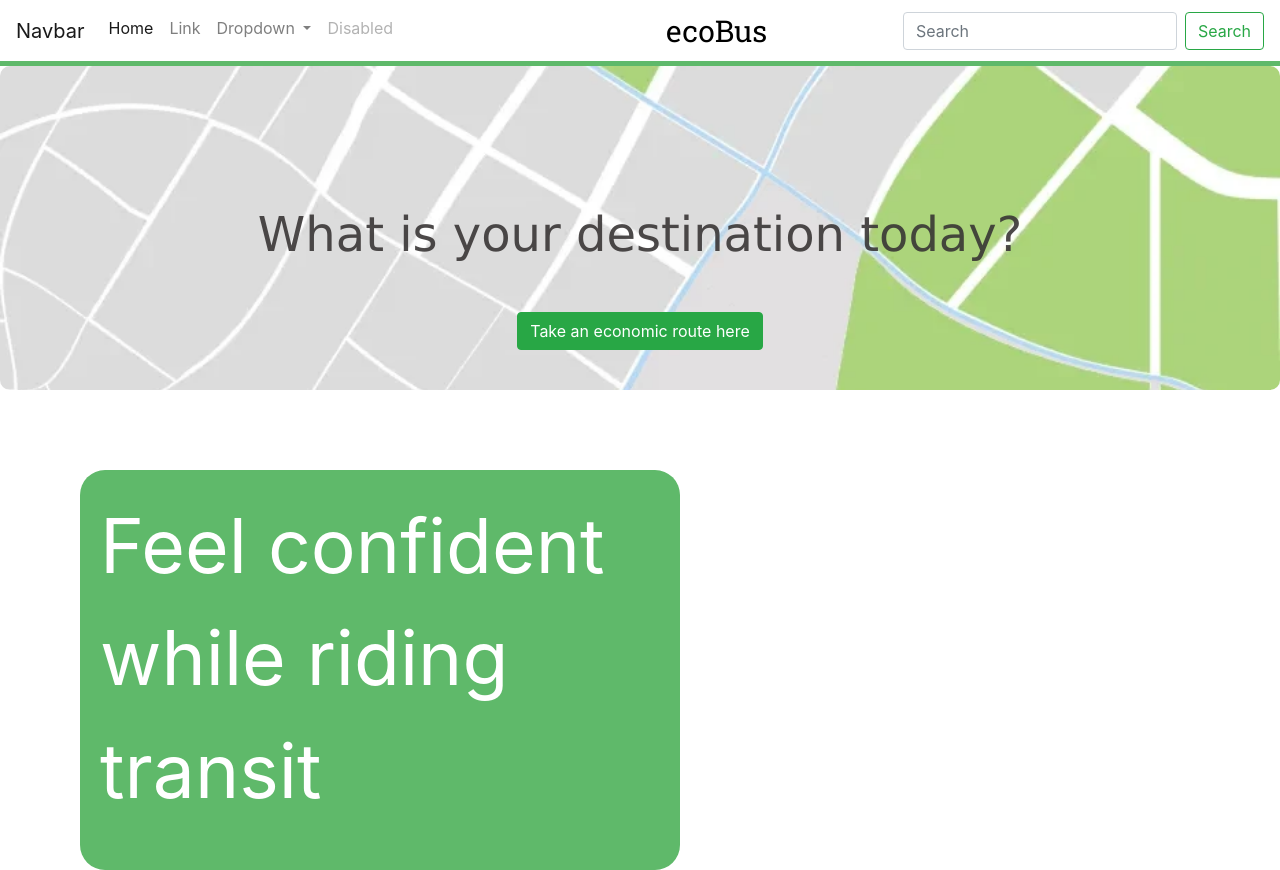
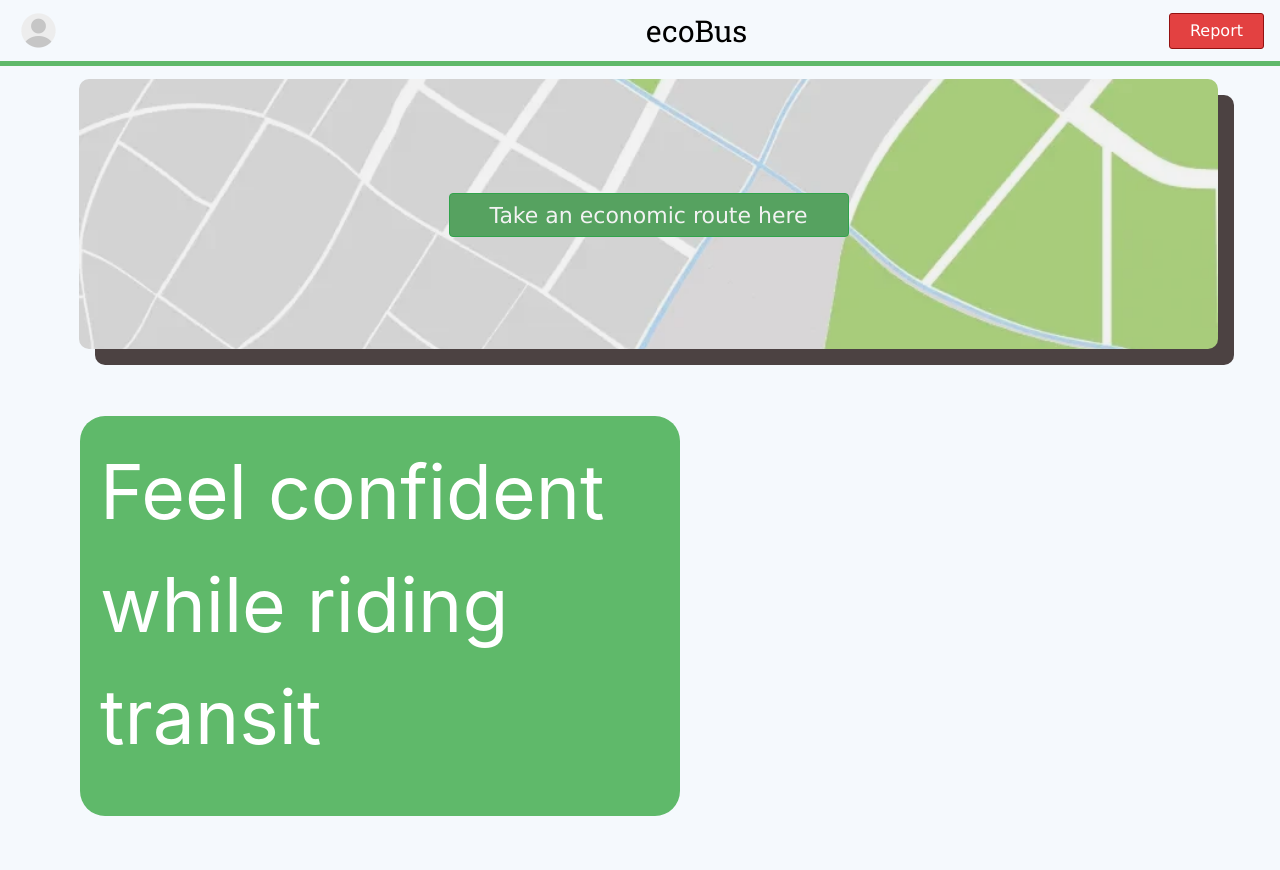
Before and after one commit to NocturnalKing/SFHacks, a plain HTML site: page website.html in a window 1280 px wide. Shown: the top 870 px of the page. After the commit the page ends 816 px from the top, so only its background shows below. Drawn offline with nearby package versions, Linux system fonts and the light colour scheme.

Commit message:
Navbar
Navbar Icons were changed

```diff
--- a/styles.css
+++ b/styles.css
@@ -1,6 +1,4 @@
-body {
-    background-color: powderblue;
-  }
+
   h1 {
     color: blue;
   }
@@ -43,7 +41,13 @@ body {
   }
 
   /**************** What is your destination ****************/
-
+.destination-text{
+font-size: 0px;
+font-family: "Roboto Slab", serif;
+color:rgb(84, 76, 78);
+padding: -400px 0 34px;
+margin-top: -60px;
+}
 
 
 
--- a/website.html
+++ b/website.html
@@ -26,46 +26,18 @@
 <!--   Navbar    -->
 
 <nav id = "Colored" class="navbar navbar-expand-lg navbar-light ">
-  <a id = "navName" class="navbar-brand" href="#">Navbar</a>
-  <button class="navbar-toggler" type="button" data-toggle="collapse" data-target="#navbarSupportedContent" aria-controls="navbarSupportedContent" aria-expanded="false" aria-label="Toggle navigation">
-    <span class="navbar-toggler-icon"></span>
-  </button>
+  <img src="profilepic.png" alt="Profile Icon" style="height:45px">
 
-  <div class="collapse navbar-collapse" id="navbarSupportedContent">
-    <ul class="navbar-nav mr-auto">
-      <li class="nav-item active">
-        <a class="nav-link" href="#">Home <span class="sr-only">(current)</span></a>
-      </li>
-      <li class="nav-item">
-        <a class="nav-link" href="#">Link</a>
-      </li>
-      <li class="nav-item dropdown">
-        <a class="nav-link dropdown-toggle" href="#" id="navbarDropdown" role="button" data-toggle="dropdown" aria-haspopup="true" aria-expanded="false">
-          Dropdown
-        </a>
-        <div class="dropdown-menu" aria-labelledby="navbarDropdown">
-          <a class="dropdown-item" href="#">Action</a>
-          <a class="dropdown-item" href="#">Another action</a>
-          <div class="dropdown-divider"></div>
-          <a class="dropdown-item" href="#">Something else here</a>
-        </div>
-      </li>
-      <li class="nav-item">
-        <a class="nav-link disabled" href="#">Disabled</a>
-      </li>
 
         <!--  LOGO in  Navbar     -->
-      <li class="logoName">
-        <a id="Logo" href="#">ecoBus</a>
-      </li>
+
+        <a id="Logo" class = "navbar-brandName"href="#">ecoBus</a>
+
+        <button type="button" class="btn btn-danger">Report</button>
 
 
-    </ul>
-    <form class="form-inline my-2 my-lg-0">
-      <input class="form-control mr-sm-2" type="search" placeholder="Search" aria-label="Search">
-      <button class="btn btn-outline-success my-2 my-sm-0" type="submit">Search</button>
-    </form>
-  </div>
+
+
 </nav>
 
 <!--    Navbar Ending   -->
@@ -86,13 +58,19 @@ p {
  /* What is your destination */
  .background-image {
       position: relative;
-      background: url('map.webp');
+      background: url('map.webp') center/contain no-repeat;
       border-radius: 10px;
       background-size: cover;
       background-position: center;
       padding: 140px 0 40px; /* Add padding to ensure the text is readable */
       text-align: center; /* Center align the text */
-      z-index: -1; /* Ensure it's behind other elements */
+      z-index: -1;
+      top: 13px;
+      width: 89%;
+      left: 79px;
+      height: 270px;
+      filter: hue-rotate(15deg);
+      filter: drop-shadow(16px 16px rgb(70, 59, 59)) invert(5%);
     }
 
     .button-container {
@@ -101,15 +79,47 @@ p {
     }
 
     .btn-success {
+      background-color: #51a65c!important;;
+      margin-top: 34px;
+      width: 400px;
+      height: 44px;
+      font-size: 22px;
+      font-family:Verdana, Geneva, Tahoma, sans-serif;
+      display: flex;
+      align-items: center;
+      justify-content: center;
+    }
 
-      margin-top: 40px;
+    body{
+      background-color: rgb(245, 249, 253);
+
+    }
+
+    .navbar-brandName{
+
+      margin-left: 320px;
+
+    }
+
+    .btn-danger{
+      border-color: rgb(148, 17, 17);
+      background-color: rgb(227, 65, 65);
+      border-radius: 3px;
+      width: 95px;
+      height: 36px;
+      font-family:Verdana, Geneva, Tahoma, sans-serif;
+      display: flex;
+      align-items: center;
+      justify-content: center;
+      margin-left: auto;
+      border-width: 1.8px;
     }
 </style>
 </head>
 
    <!--   First Section of the Main  -->
 <div class = "background-image">
-  <h1>What is your destination today?</h1>
+  <h1 class = "destination-text">What is your destination today?</h1>
 <div class = "button-container">
 <center>
   <button type="button" class="btn btn-success">Take an economic route here </button>
```
Also changed, not shown: profilepic.png (added).
